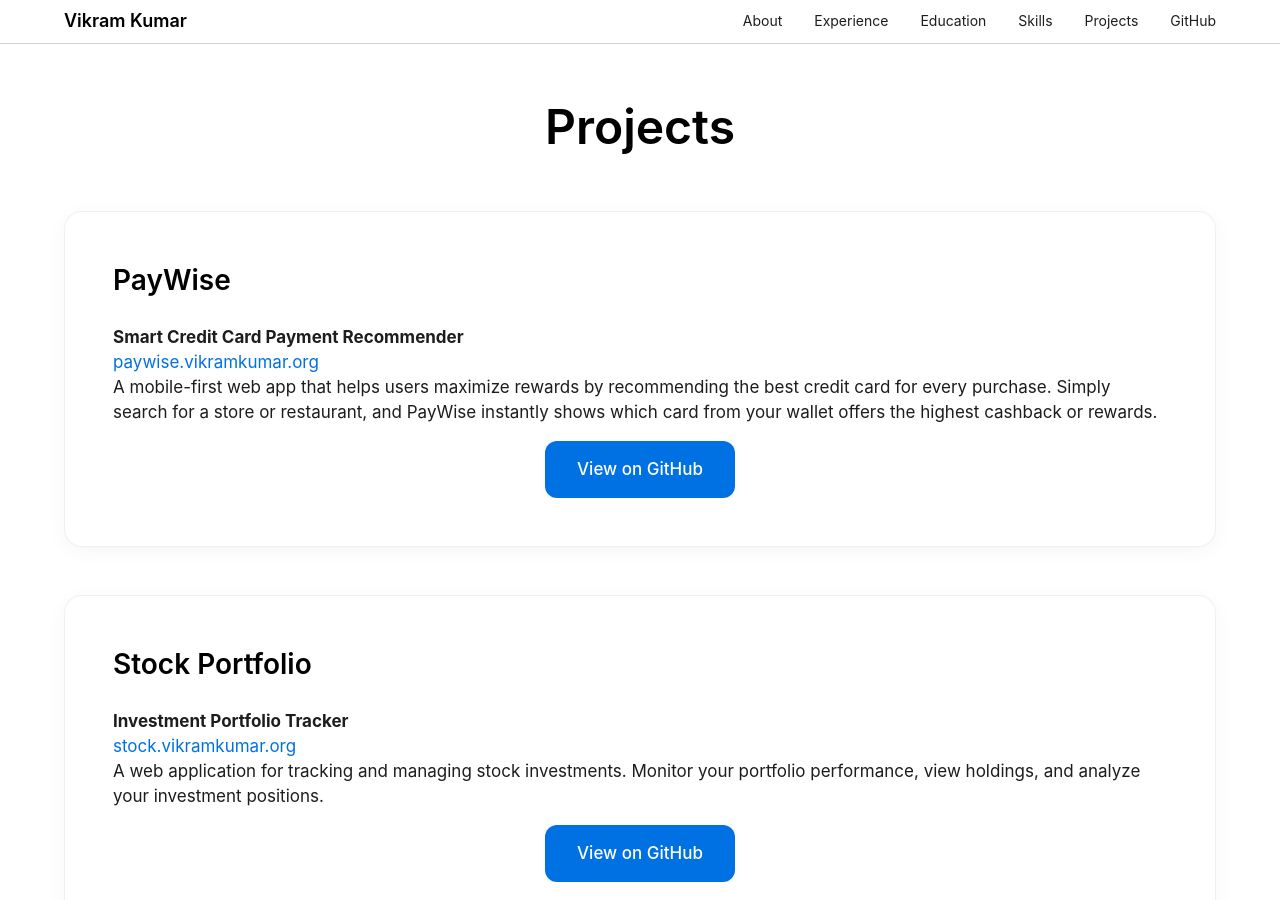
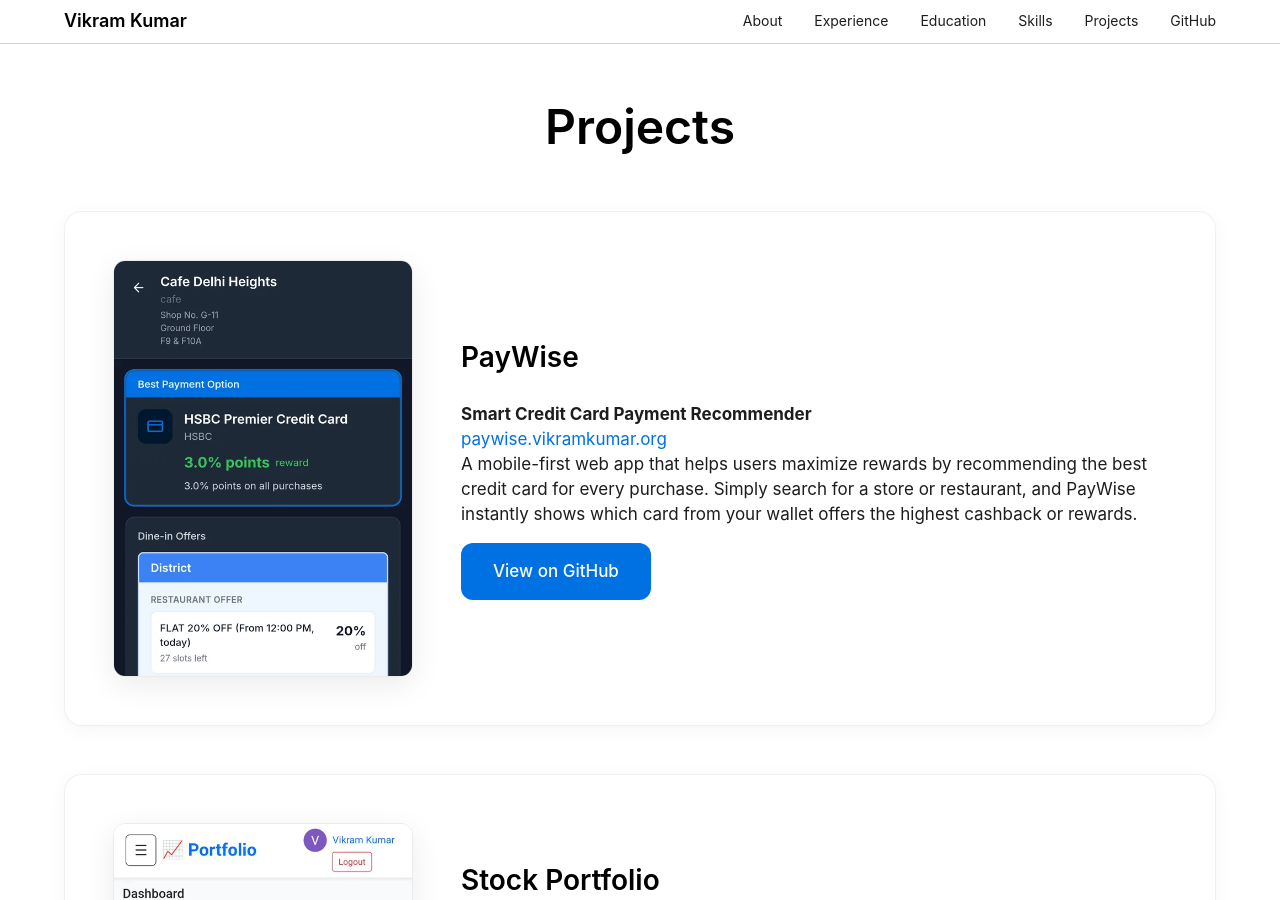
Before and after one commit to coolviki/coolviki.github.io, a Jekyll site: the page built from index.md, in a window 1280 px wide and 900 px high, scrolled down 4969 px. Built offline with Jekyll 4.4.1, drawn with Linux system fonts in a browser that asks for light colours.

Commit message:
Add app screenshots to the project cards (#2)
* Add app screenshots to the project cards

Show a cropped screenshot of PayWise and Stock Portfolio in each project
card: beside the description on desktop, above it on phones. Images are
compressed WebP, lazy-loaded, sized to avoid layout shift, and link to
the live app.

Co-Authored-By: Claude Opus 5.5 <noreply@anthropic.com>
Claude-Session: https://claude.ai/code/session_01CgDPDL4wWdwAQq1J8FDeQE

* Blur portfolio figures in the Stock Portfolio screenshot

Blur the invested/current/today values, the XIRR line and the holdings
row so the public page doesn't show real portfolio data.

Co-Authored-By: Claude Opus 5.5 <noreply@anthropic.com>
Claude-Session: https://claude.ai/code/session_01CgDPDL4wWdwAQq1J8FDeQE

---------

Co-authored-by: Claude <noreply@anthropic.com>

```diff
--- a/assets/css/style.scss
+++ b/assets/css/style.scss
@@ -243,6 +243,38 @@ body {
     margin-bottom: var(--spacing-md);
 }
 
+/* Project cards - screenshot beside the description */
+.project-card {
+    display: grid;
+    grid-template-columns: 300px 1fr;
+    gap: var(--spacing-xl);
+    align-items: center;
+}
+
+.project-shot {
+    display: block;
+    border-radius: var(--border-radius-sm);
+    overflow: hidden;
+    border: 1px solid rgba(0, 0, 0, 0.08);
+    box-shadow: 0 8px 30px rgba(0, 0, 0, 0.08);
+    transition: transform 0.3s ease, box-shadow 0.3s ease;
+}
+
+.project-shot:hover {
+    transform: translateY(-2px);
+    box-shadow: 0 12px 40px rgba(0, 0, 0, 0.12);
+}
+
+.project-shot img {
+    display: block;
+    width: 100%;
+    height: auto;
+}
+
+.project-body .github-links {
+    text-align: left;
+}
+
 /* Lists - Apple Style (Clean, no borders) */
 .feature-list {
     list-style: none;
@@ -401,6 +433,18 @@ a:hover {
         margin-bottom: var(--spacing-sm);
     }
 
+    /* Screenshot on top, text below */
+    .project-card {
+        grid-template-columns: 1fr;
+        gap: var(--spacing-md);
+    }
+
+    .project-shot {
+        width: 100%;
+        max-width: 300px;
+        margin: 0 auto;
+    }
+
     .feature-list {
         gap: 10px;
     }
--- a/index.md
+++ b/index.md
@@ -114,27 +114,37 @@ description: Vikram Kumar is Managing Director and Head of Aladdin Wealth Tech I
 <section id="projects" class="content-section">
     <h2 class="section-title">Projects</h2>
 
-    <div class="card-section">
-        <h3 class="card-title">PayWise</h3>
-        <p><strong>Smart Credit Card Payment Recommender</strong><br>
-        <a href="https://paywise.vikramkumar.org" target="_blank" rel="noopener">paywise.vikramkumar.org</a></p>
+    <div class="card-section project-card">
+        <a href="https://paywise.vikramkumar.org" target="_blank" rel="noopener" class="project-shot">
+            <img src="{{ '/assets/images/projects/paywise.webp' | relative_url }}" alt="PayWise screen recommending the HSBC Premier Credit Card for 3% reward points at Cafe Delhi Heights, with a 20% dine-in offer" width="540" height="752" loading="lazy" decoding="async">
+        </a>
+        <div class="project-body">
+            <h3 class="card-title">PayWise</h3>
+            <p><strong>Smart Credit Card Payment Recommender</strong><br>
+            <a href="https://paywise.vikramkumar.org" target="_blank" rel="noopener">paywise.vikramkumar.org</a></p>
 
-        <p style="margin-bottom: 16px;">A mobile-first web app that helps users maximize rewards by recommending the best credit card for every purchase. Simply search for a store or restaurant, and PayWise instantly shows which card from your wallet offers the highest cashback or rewards.</p>
+            <p style="margin-bottom: 16px;">A mobile-first web app that helps users maximize rewards by recommending the best credit card for every purchase. Simply search for a store or restaurant, and PayWise instantly shows which card from your wallet offers the highest cashback or rewards.</p>
 
-        <div class="github-links" style="margin-top: 16px;">
-            <a href="https://github.com/coolviki/paywise" target="_blank" rel="noopener" class="github-button">View on GitHub</a>
+            <div class="github-links" style="margin-top: 16px;">
+                <a href="https://github.com/coolviki/paywise" target="_blank" rel="noopener" class="github-button">View on GitHub</a>
+            </div>
         </div>
     </div>
 
-    <div class="card-section">
-        <h3 class="card-title">Stock Portfolio</h3>
-        <p><strong>Investment Portfolio Tracker</strong><br>
-        <a href="https://stock.vikramkumar.org" target="_blank" rel="noopener">stock.vikramkumar.org</a></p>
+    <div class="card-section project-card">
+        <a href="https://stock.vikramkumar.org" target="_blank" rel="noopener" class="project-shot">
+            <img src="{{ '/assets/images/projects/stock-portfolio.webp' | relative_url }}" alt="Stock Portfolio dashboard showing market indices, invested and current value, XIRR and holdings" width="540" height="564" loading="lazy" decoding="async">
+        </a>
+        <div class="project-body">
+            <h3 class="card-title">Stock Portfolio</h3>
+            <p><strong>Investment Portfolio Tracker</strong><br>
+            <a href="https://stock.vikramkumar.org" target="_blank" rel="noopener">stock.vikramkumar.org</a></p>
 
-        <p style="margin-bottom: 16px;">A web application for tracking and managing stock investments. Monitor your portfolio performance, view holdings, and analyze your investment positions.</p>
+            <p style="margin-bottom: 16px;">A web application for tracking and managing stock investments. Monitor your portfolio performance, view holdings, and analyze your investment positions.</p>
 
-        <div class="github-links" style="margin-top: 16px;">
-            <a href="https://github.com/coolviki/stock-portfolio-app" target="_blank" rel="noopener" class="github-button">View on GitHub</a>
+            <div class="github-links" style="margin-top: 16px;">
+                <a href="https://github.com/coolviki/stock-portfolio-app" target="_blank" rel="noopener" class="github-button">View on GitHub</a>
+            </div>
         </div>
     </div>
 </section>
```
Also changed, not shown: assets/images/projects/paywise.webp (added), assets/images/projects/stock-portfolio.webp (added).
